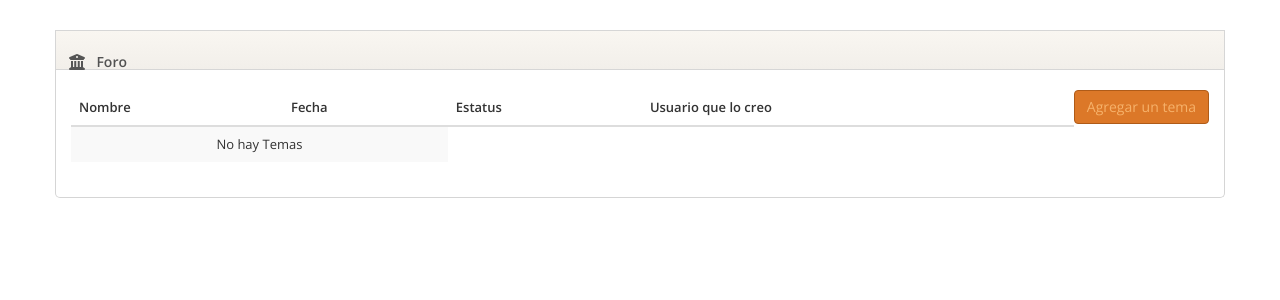
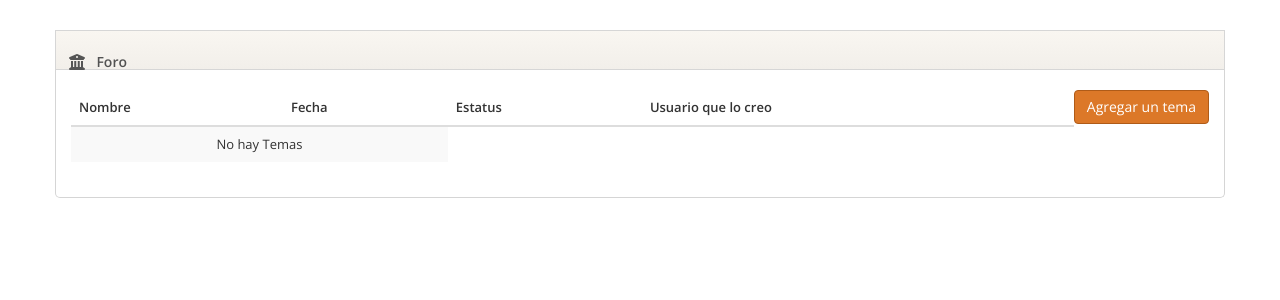
Before and after one commit to krisleon99/geo_forum, a Django app: page /forum/forum/forum_web/ in a window 1280 px wide. Shown: the part 326-626 px from the top of the page. Run offline with Django 3.2, Linux system fonts and the light colour scheme; the visitor is signed in with stand-in values (Sample User, id 1); data that the repository does not hold is empty; some libraries are stand-ins or nearby versions.

Commit message:
white booton

```diff
--- a/doc_forum/static/base2/css/style.css
+++ b/doc_forum/static/base2/css/style.css
@@ -23,14 +23,14 @@ a:hover{
 	color: #af5b18;
 }
 .orange{
-	color: #fff;
+	color: #fff !important;
 	background-color: #DC7828;
 	border-color: #af5b18;
 }
 .orange:hover{
 	background-color: #fff;
 	border-color: #af5b18;
-	color: #DC7828;
+	color: #DC7828 !important;
 }
 .orange:focus{
 	background-color: #ef6b02;
```
